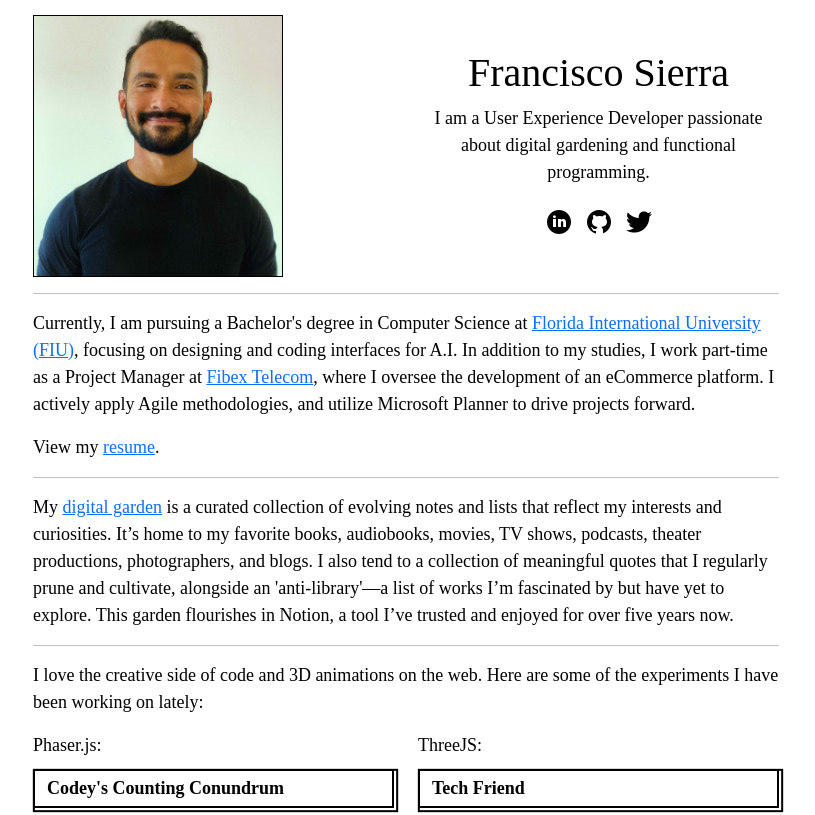
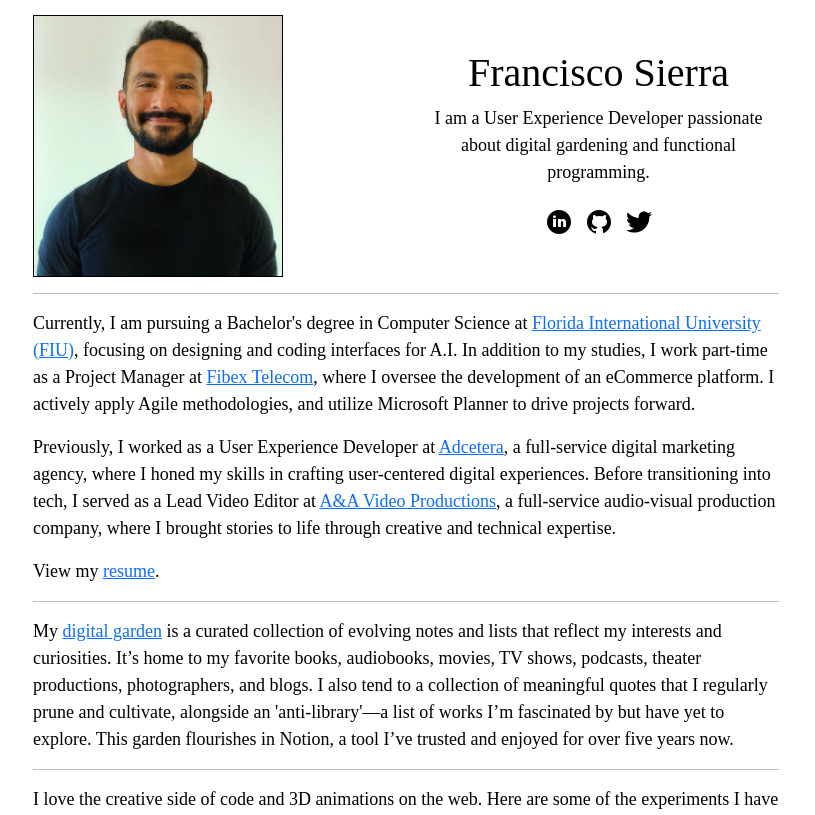
Before and after one commit to franciscosierra1915/website2025, a React (Vite) app: page / in a window 1280 px wide. Shown: the top 815 px of the page, without its empty margins (234-1049 px from the left). Built offline with nearby package versions, Linux system fonts and the light colour scheme.

Commit message:
added more text to my bio

```diff
--- a/src/App.jsx
+++ b/src/App.jsx
@@ -33,6 +33,7 @@ function App() {
           <Col>
             <hr />
             <p>Currently, I am pursuing a Bachelor's degree in Computer Science at <a href="https://www.cis.fiu.edu/degree/b-a-computer-science/" target="_blank" rel="noopener noreferrer">Florida International University (FIU)</a>, focusing on designing and coding interfaces for A.I. In addition to my studies, I work part-time as a Project Manager at <a href="https://www.fibextelecom.net/" target="_blank" rel="noopener noreferrer">Fibex Telecom</a>, where I oversee the development of an eCommerce platform. I actively apply Agile methodologies, and  utilize Microsoft Planner to drive projects forward.</p>
+            <p>Previously, I worked as a User Experience Developer at <a href="https://www.adcetera.com/" target="_blank" rel="noopener noreferrer">Adcetera</a>, a full-service digital marketing agency, where I honed my skills in crafting user-centered digital experiences. Before transitioning into tech, I served as a Lead Video Editor at <a href="https://vimeo.com/anaphotovideo" target="_blank" rel="noopener noreferrer">A&A Video Productions</a>, a full-service audio-visual production company, where I brought stories to life through creative and technical expertise. </p>
             <p>View my <a href="https://docs.google.com/document/d/1b9gumNaMtXWJgmzTUnxxeia7UNM9Tm3ZQdKJd-p9Lww/edit?usp=sharing" target="_blank" rel="noopener noreferrer">resume</a>.</p>
             <hr />
           </Col>
```
